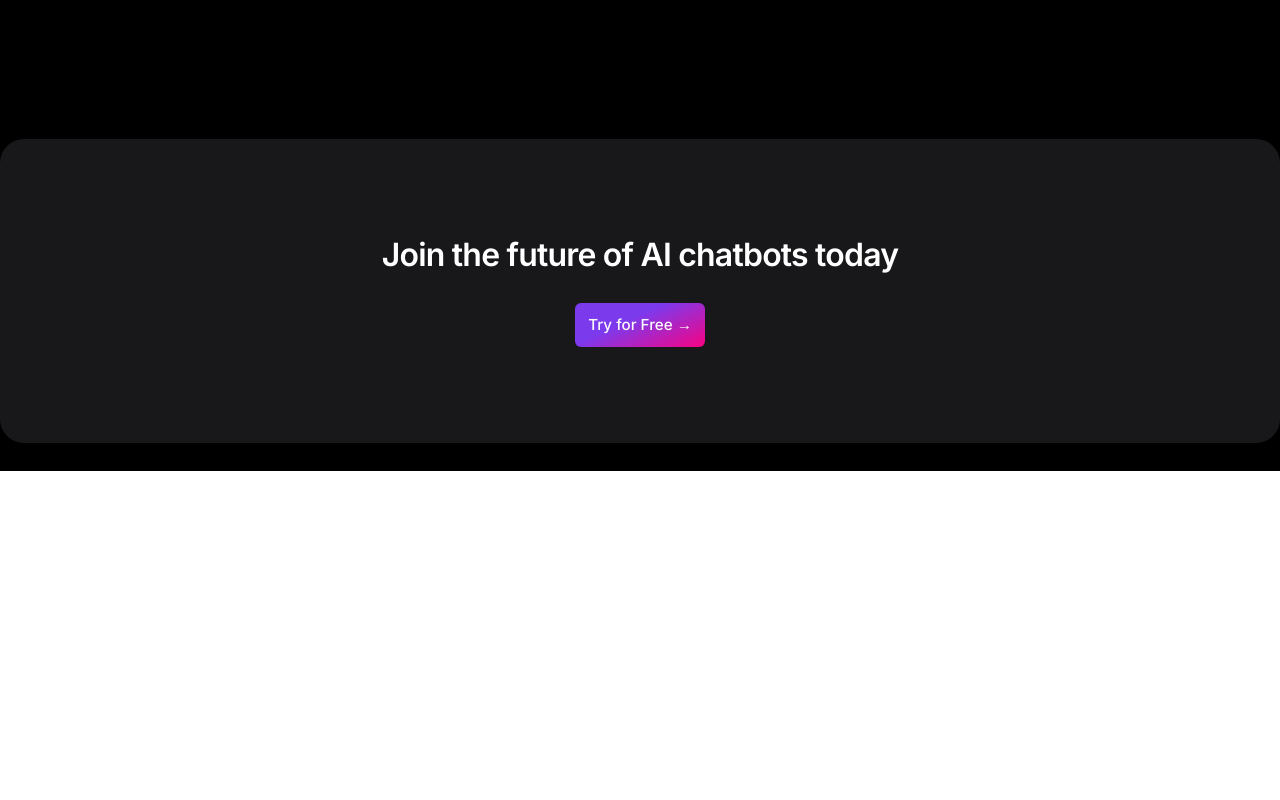
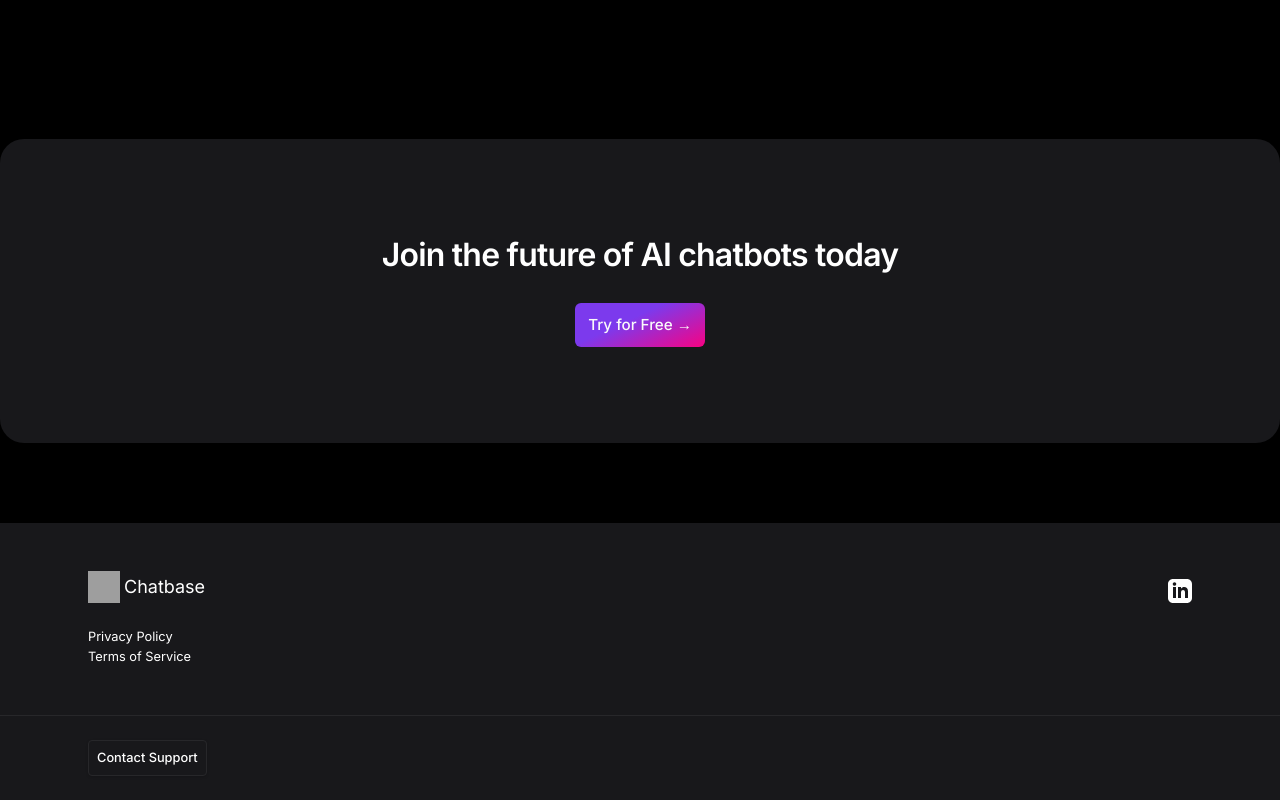
Before and after one commit to BodySites/Custom-ChatGPT, a React (Vite) app: page / in a window 1280 px wide. Shown: the part 6362-7162 px from the top of the page. Before the commit the page ends 6833 px from the top, so only its background shows below. Built offline with nearby package versions, Linux system fonts and the light colour scheme; grey boxes are pictures that could not be loaded.

Commit message:
create footer and switch to video

```diff
--- a/src/pages/MainPage/MainPage.tsx
+++ b/src/pages/MainPage/MainPage.tsx
@@ -1,4 +1,4 @@
-import React, { useRef, useState } from "react";
+import React, { SyntheticEvent, useRef, useState } from "react";
 import styled from "styled-components";
 import { Header } from "../../widgets/layout/Header/Header";
 import bgimage from "../../../public/content/bg-image.png";
@@ -22,6 +22,7 @@ import { CasesList } from "../../widgets/CaseList/CasesList";
 import { caseItems } from "../../widgets/CaseList/casesObject";
 import { ReviewsList } from "../../widgets/ReviewsList/ReviewsList";
 import { reviewItems } from "../../widgets/ReviewsList/reviewsObject";
+import { Footer } from "../../widgets/layout/Footer/Footer";
 
 const Container = styled.div`
 	background-color: #fff;
@@ -69,6 +70,19 @@ export const MainPage: React.FC = () => {
 		}
 	}
 
+	function toVideo() {
+		if (refVideo.current) {
+			window.scroll({
+				top:
+					refVideo.current.getBoundingClientRect().top +
+					window.scrollY -
+					window.innerHeight / 8,
+				left: 0,
+				behavior: "smooth"
+			});
+		}
+	}
+
 	window.addEventListener("beforeunload", () => {
 		background === "black"
 			? localStorage.setItem("BG", "black")
@@ -110,7 +124,13 @@ export const MainPage: React.FC = () => {
 									No credit card required
 								</p>
 							</div>
-							<a href="/" className={styles.IntroButtonVideo}>
+							<a
+								href=""
+								className={styles.IntroButtonVideo}
+								onClick={(e: SyntheticEvent) => {
+									e.preventDefault();
+									toVideo();
+								}}>
 								<svg
 									xmlns="http://www.w3.org/2000/svg"
 									viewBox="0 0 24 24"
@@ -204,6 +224,7 @@ export const MainPage: React.FC = () => {
 						background === "black" ? styles.black : ""
 					)}></div>
 			</main>
+			<Footer />
 		</Container>
 	);
 };
--- a/src/pages/MainPage/styles.module.css
+++ b/src/pages/MainPage/styles.module.css
@@ -240,7 +240,7 @@
 .Advert {
 	z-index: 30;
 	margin: 0 auto;
-	margin-bottom: 1.75rem;
+	margin-bottom: 5rem;
 	display: flex;
 	width: 100%;
 	max-width: 1280px;
--- /dev/null
+++ b/src/widgets/layout/Footer/Footer.tsx
@@ -0,0 +1,114 @@
+import React from "react";
+import styled from "styled-components";
+import logoIcon from "../../../../public/icons/logo-circle.svg";
+import inIcon from "../../../../public/icons/in.svg";
+
+const Container = styled.div`
+	z-index: 30;
+	isolation: isolate;
+	background-color: rgb(24 24 27);
+	color: rgb(255 255 255);
+`;
+
+const SiteSection = styled.section`
+	margin: 0 4rem;
+	padding: 3rem 1.5rem;
+	display: flex;
+	justify-content: space-between;
+`;
+
+const Left = styled.div`
+	display: flex;
+	flex-direction: column;
+`;
+
+const Logo = styled.a`
+	display: flex;
+	flex: 0 1 auto;
+	align-items: center;
+	margin-right: 6rem;
+	margin-bottom: 1.5rem;
+	gap: 0.25rem;
+	color: white;
+`;
+
+const Img = styled.img`
+	height: 2rem;
+	width: 2rem;
+`;
+
+const Text = styled.div`
+	font-size: 1.125rem;
+	line-height: 1.75rem;
+	font-weight: 400;
+`;
+
+const Link = styled.a`
+	font-size: 0.8rem;
+	line-height: 1.25rem;
+	color: white;
+`;
+
+const Right = styled.a`
+	display: flex;
+	height: 2.5rem;
+	align-items: center;
+`;
+
+const Support = styled.div`
+	border-top: 1px solid rgb(39 39 42);
+	padding: 1.5rem 5.5rem;
+	display: flex;
+`;
+
+const Button = styled.a`
+	display: flex;
+	height: 2.25rem;
+	align-items: center;
+	justify-content: center;
+	white-space: nowrap;
+	border-radius: 0.25rem;
+	border: 1px solid rgb(39 39 42);
+	padding: 0.25rem 0.5rem;
+	font-size: 0.8rem;
+	line-height: 1.25rem;
+	font-weight: 500;
+	color: rgb(255 255 255);
+	box-shadow: 0 1px 3px 0 rgba(0, 0, 0, 0.1), 0 1px 2px -1px rgba(0, 0, 0, 0.1);
+	transition-property: all;
+	transition-timing-function: cubic-bezier(0.4, 0, 0.2, 1);
+	transition-duration: 0.15s;
+
+	&:hover {
+		background-color: rgb(39 39 42);
+	}
+`;
+
+export const Footer: React.FC = () => {
+	return (
+		<Container>
+			<SiteSection>
+				<Left>
+					<Logo href="/">
+						<Img src={logoIcon} alt="Logo" />
+						<Text>Chatbase</Text>
+					</Logo>
+					<Link href="" target="_blank">
+						Privacy Policy
+					</Link>
+					<Link href="" target="_blank">
+						Terms of Service
+					</Link>
+				</Left>
+				<Right href="" target="_blank">
+					<img src={inIcon} alt="In" />
+				</Right>
+			</SiteSection>
+			<Support>
+				<Button href="" target="_blank">
+					Contact Support
+				</Button>
+			</Support>
+		</Container>
+	);
+};
--- a/src/widgets/layout/Header/Header.tsx
+++ b/src/widgets/layout/Header/Header.tsx
@@ -84,7 +84,7 @@ export const Header: React.FC = () => {
 	return (
 		<Container ref={cont}>
 			<Logo href="/">
-				<LogoImg src={logo} alt="Chatbase" loading="lazy" />
+				<LogoImg src={logo} alt="Chatbase" />
 				<LogoTitle>Chatbase</LogoTitle>
 			</Logo>
 			<Links>
```
Also changed, not shown: public/icons/in.svg.
